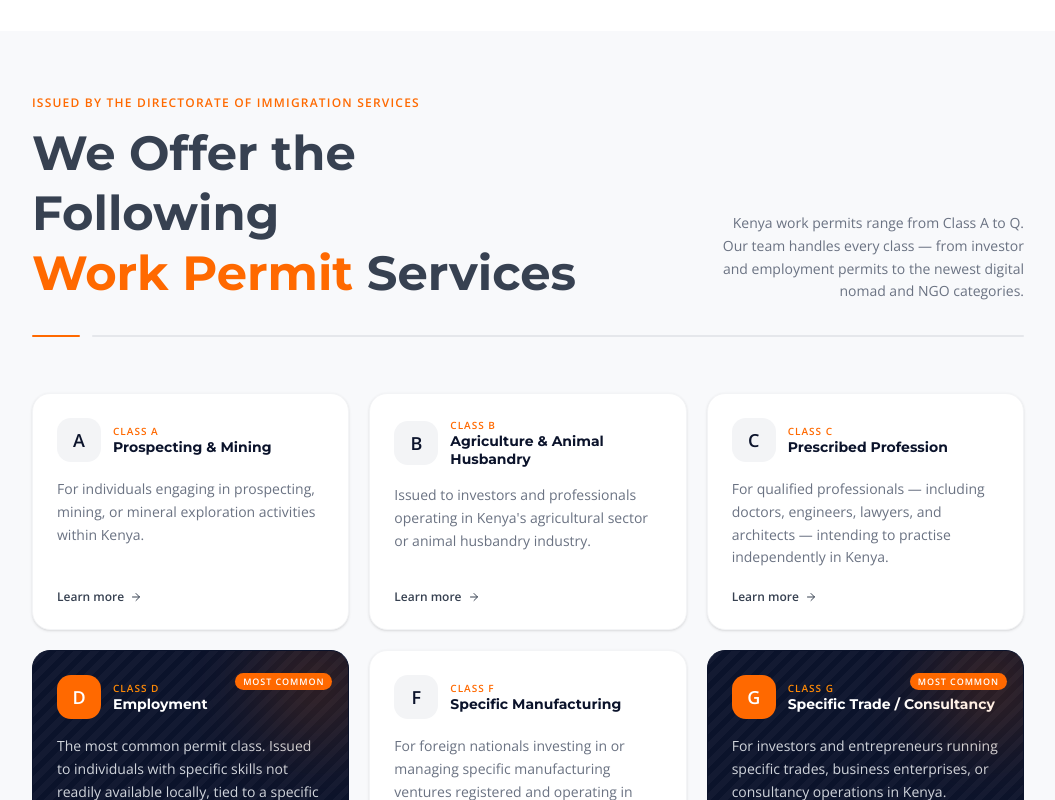
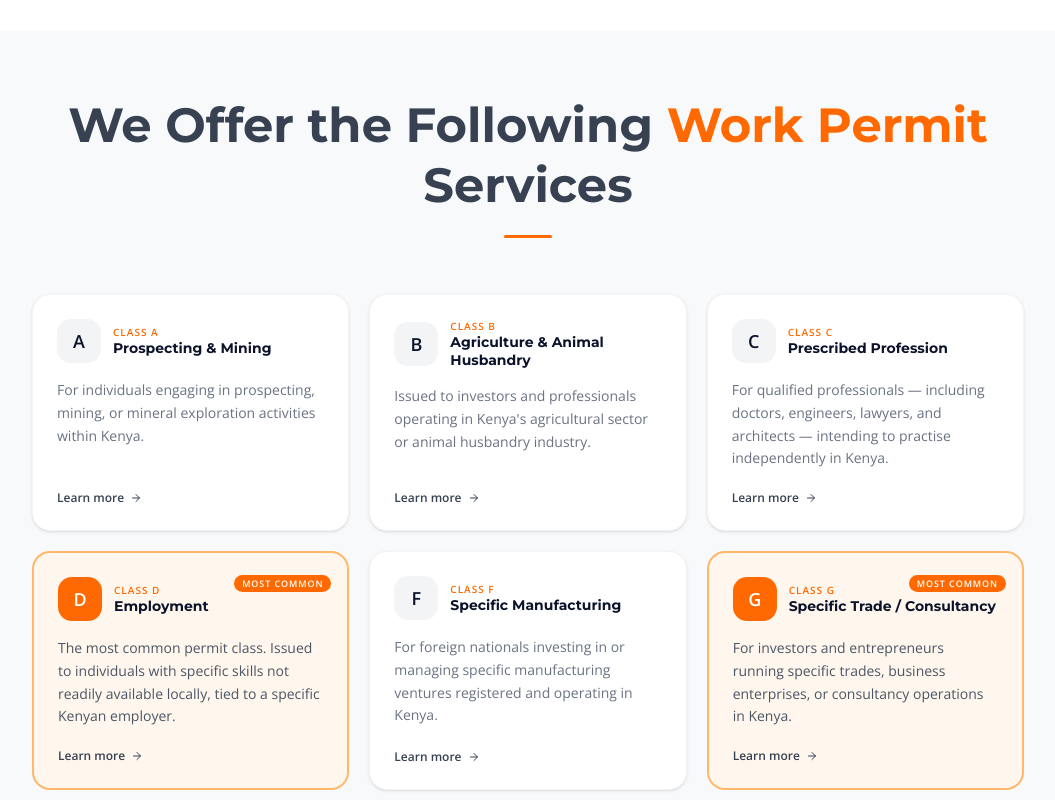
Before and after one commit to Wess-codes/SHEE-MG, a Next.js app: page /services in a window 1280 px wide. Shown: the part 1080-1880 px from the top of the page, without its empty margins (112-1167 px from the left). Built offline with nearby package versions, Linux system fonts and the light colour scheme.

Commit message:
Fix services grid

```diff
--- a/app/components/Workpermitclasses.jsx
+++ b/app/components/Workpermitclasses.jsx
@@ -106,15 +106,8 @@ export default function WorkPermitClasses() {
   return (
     <>
       <style>{`
-        .wpc-item {
-          opacity: 0;
-          transform: translateY(20px);
-          transition: opacity 0.5s ease, transform 0.5s ease;
-        }
-        .wpc-item.wpc-visible {
-          opacity: 1;
-          transform: translateY(0);
-        }
+        .wpc-item { opacity: 0; transform: translateY(20px); transition: opacity 0.5s ease, transform 0.5s ease; }
+        .wpc-item.wpc-visible { opacity: 1; transform: translateY(0); }
         .wpc-item:nth-child(1)  { transition-delay: 0.00s; }
         .wpc-item:nth-child(2)  { transition-delay: 0.05s; }
         .wpc-item:nth-child(3)  { transition-delay: 0.10s; }
@@ -127,71 +120,25 @@ export default function WorkPermitClasses() {
         .wpc-item:nth-child(10) { transition-delay: 0.45s; }
         .wpc-item:nth-child(11) { transition-delay: 0.50s; }
         .wpc-item:nth-child(12) { transition-delay: 0.55s; }
-
-        .wpc-card {
-          transition: box-shadow 0.25s ease, transform 0.25s ease, border-color 0.25s ease;
-        }
-        .wpc-card:hover {
-          box-shadow: 0 12px 32px rgba(0,0,0,0.09);
-          transform: translateY(-3px);
-          border-color: #ea580c !important;
-        }
-        .wpc-badge {
-          font-family: inherit;
-          transition: background 0.25s ease, color 0.25s ease, transform 0.25s ease;
-        }
-        .wpc-card:hover .wpc-badge-default {
-          background: #ea580c;
-          color: #fff;
-          transform: scale(1.08);
-        }
-
-        .stripe-bg {
-          background-image: repeating-linear-gradient(
-            -45deg,
-            transparent,
-            transparent 6px,
-            rgba(255,255,255,0.03) 6px,
-            rgba(255,255,255,0.03) 12px
-          );
-        }
+        .wpc-card { transition: box-shadow 0.25s ease, transform 0.25s ease, border-color 0.25s ease; }
+        .wpc-card:hover { box-shadow: 0 12px 32px rgba(0,0,0,0.09); transform: translateY(-3px); border-color: #ea580c !important; }
+        .wpc-badge { font-family: inherit; transition: background 0.25s ease, color 0.25s ease, transform 0.25s ease; }
+        .wpc-card:hover .wpc-badge-default { background: #ea580c; color: #fff; transform: scale(1.08); }
       `}</style>
 
       <section className="bg-[#f8f9fb] py-20 overflow-hidden">
-        {/* ── Header ── */}
-        <div className="max-w-6xl mx-auto px-6 sm:px-12 lg:px-20 mb-14">
-          <div className="flex flex-col lg:flex-row lg:items-end lg:justify-between gap-6">
-            <div>
-              <p
-                className={`${openSans.className} text-xs font-semibold tracking-widest uppercase text-orange-500 mb-3`}
-              >
-                Issued by the Directorate of Immigration Services
-              </p>
-              <h2
-                className={`${montserrat.className} text-3xl md:text-4xl lg:text-5xl font-bold text-[#0B132B] leading-tight max-w-xl`}
-              >
-                We Offer the Following
-                <br />
-                <span className="text-orange-500">Work Permit</span> Services
-              </h2>
-            </div>
-            <p
-              className={`${openSans.className} text-sm text-gray-500 max-w-xs leading-relaxed lg:text-right`}
-            >
-              Kenya work permits range from Class A to Q. Our team handles every
-              class — from investor and employment permits to the newest digital
-              nomad and NGO categories.
-            </p>
-          </div>
-
-          {/* Decorative rule */}
-          <div className="mt-8 flex items-center gap-3">
-            <div className="h-[2px] w-12 bg-orange-500 rounded-full" />
-            <div className="h-[2px] flex-1 bg-gray-200 rounded-full" />
-          </div>
+        {/* Header */}
+        <div className="max-w-6xl mx-auto px-6 sm:px-12 lg:px-20 mb-14 text-center">
+          <h2
+            className={`${montserrat.className} text-3xl md:text-4xl lg:text-5xl font-bold text-[#0B132B] leading-tight`}
+          >
+            We Offer the Following{" "}
+            <span className="text-orange-500">Work Permit</span> Services
+          </h2>
+          <div className="w-12 h-[3px] bg-orange-500 rounded-full mx-auto mt-5" />
         </div>
 
-        {/* ── Grid ── */}
+        {/* Grid */}
         <div className="max-w-6xl mx-auto px-6 sm:px-12 lg:px-20">
           <div className="grid sm:grid-cols-2 lg:grid-cols-3 gap-5">
             {permits.map((p, i) => (
@@ -201,43 +148,36 @@ export default function WorkPermitClasses() {
                 className="wpc-item"
               >
                 {p.featured ? (
-                  /* ── Featured (orange) card ── */
-                  <div className="wpc-card relative bg-[#0B132B] stripe-bg border border-[#0B132B] rounded-2xl p-6 flex flex-col h-full overflow-hidden">
-                    {/* Glow blob */}
-                    <div className="absolute -top-6 -right-6 w-28 h-28 bg-orange-500 opacity-20 rounded-full blur-2xl pointer-events-none" />
-
+                  /* Featured card — light orange accent */
+                  <div className="wpc-card relative bg-orange-50 border-2 border-orange-300 rounded-2xl p-6 flex flex-col h-full overflow-hidden">
                     <div className="flex items-center gap-3 mb-4">
                       <span className="wpc-badge inline-flex items-center justify-center w-11 h-11 rounded-xl bg-orange-500 text-white font-bold text-lg flex-shrink-0">
                         {p.code}
                       </span>
                       <div className="flex flex-col">
                         <span
-                          className={`${openSans.className} text-[10px] font-semibold tracking-widest uppercase text-orange-400`}
+                          className={`${openSans.className} text-[10px] font-semibold tracking-widest uppercase text-orange-500`}
                         >
                           Class {p.code}
                         </span>
                         <span
-                          className={`${montserrat.className} text-sm font-bold text-white leading-tight`}
+                          className={`${montserrat.className} text-sm font-bold text-[#0B132B] leading-tight`}
                         >
                           {p.label}
                         </span>
                       </div>
                     </div>
-
                     <p
-                      className={`${openSans.className} text-sm text-gray-300 leading-relaxed mb-5 flex-1`}
+                      className={`${openSans.className} text-sm text-gray-600 leading-relaxed mb-5 flex-1`}
                     >
                       {p.desc}
                     </p>
-
                     <a
                       href={`/services/work-permits#class-${p.code.toLowerCase()}`}
-                      className={`${openSans.className} inline-flex items-center gap-1.5 text-xs font-semibold text-orange-400 hover:text-orange-300 transition-colors`}
+                      className={`${openSans.className} inline-flex items-center gap-1.5 text-xs font-semibold text-orange-500 hover:text-orange-600 transition-colors`}
                     >
                       Learn more <ArrowRight className="w-3 h-3" />
                     </a>
-
-                    {/* "Most Popular" tag */}
                     <div className="absolute top-4 right-4">
                       <span
                         className={`${openSans.className} text-[9px] font-bold tracking-widest uppercase bg-orange-500 text-white px-2 py-0.5 rounded-full`}
@@ -247,7 +187,7 @@ export default function WorkPermitClasses() {
                     </div>
                   </div>
                 ) : (
-                  /* ── Standard card ── */
+                  /* Standard card */
                   <div className="wpc-card bg-white border border-gray-100 rounded-2xl p-6 flex flex-col h-full shadow-sm">
                     <div className="flex items-center gap-3 mb-4">
                       <span className="wpc-badge wpc-badge-default inline-flex items-center justify-center w-11 h-11 rounded-xl bg-gray-100 text-[#0B132B] font-bold text-lg flex-shrink-0">
@@ -271,13 +211,11 @@ export default function WorkPermitClasses() {
                         </span>
                       </div>
                     </div>
-
                     <p
                       className={`${openSans.className} text-sm text-gray-500 leading-relaxed mb-5 flex-1`}
                     >
                       {p.desc}
                     </p>
-
                     <a
                       href={`/services/work-permits#class-${p.code.toLowerCase()}`}
                       className={`${openSans.className} inline-flex items-center gap-1.5 text-xs font-semibold text-gray-400 hover:text-orange-500 transition-colors`}
@@ -290,7 +228,7 @@ export default function WorkPermitClasses() {
             ))}
           </div>
 
-          {/* ── Bottom CTA banner ── */}
+          {/* Bottom CTA */}
           <div className="mt-12 bg-[#0B132B] rounded-2xl px-8 py-8 flex flex-col sm:flex-row items-center justify-between gap-6">
             <div>
               <p
@@ -304,7 +242,7 @@ export default function WorkPermitClasses() {
               </p>
             </div>
             <a
-              href="/contact"
+              href="/consultation"
               className={`${openSans.className} flex-shrink-0 inline-flex items-center gap-2 bg-orange-500 hover:bg-orange-600 transition-colors text-white font-semibold text-sm px-6 py-3 rounded-xl`}
             >
               Get a Free Assessment <ArrowRight className="w-4 h-4" />
```
